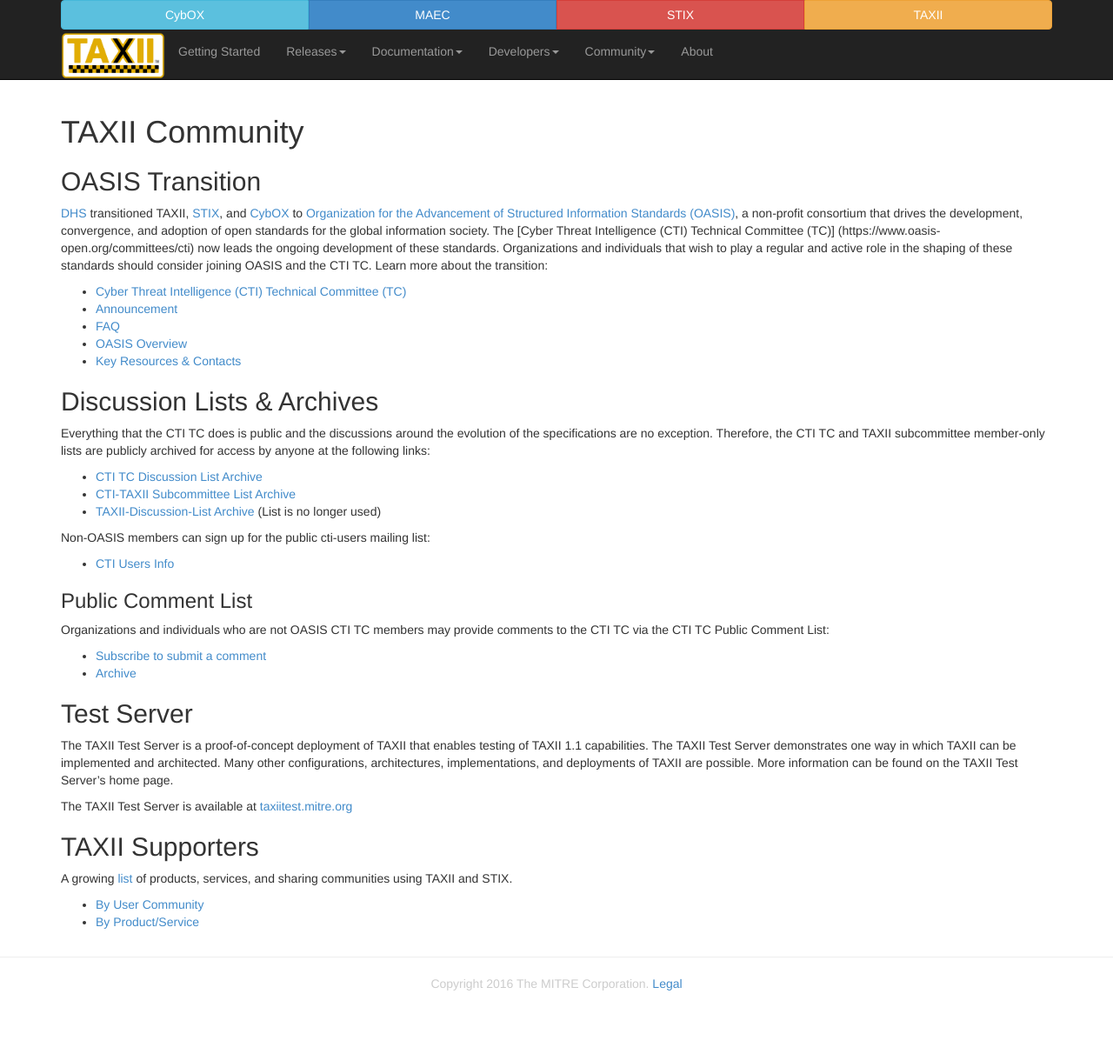
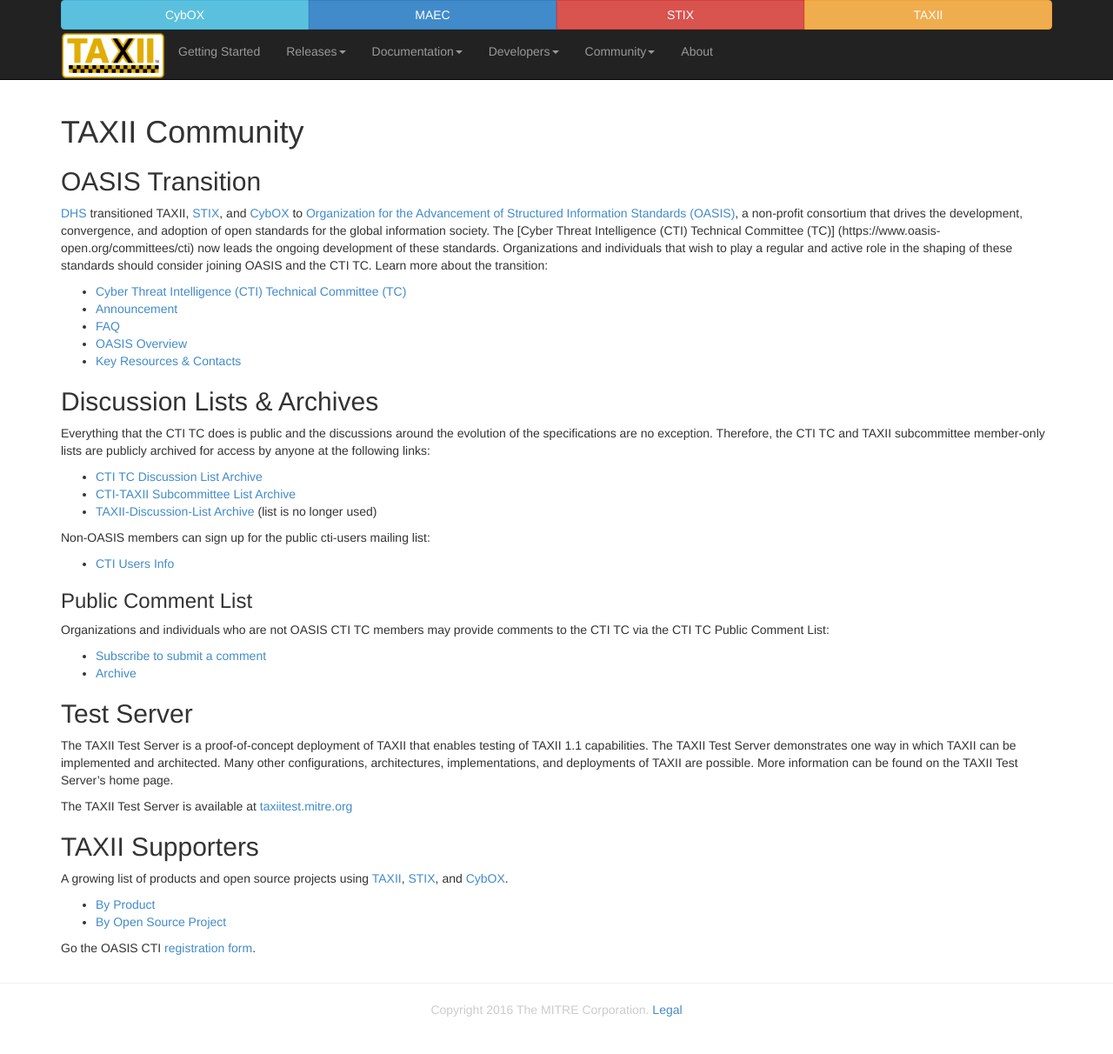
Before and after one commit to TAXIIProject/taxiiproject.github.io, a Jekyll site: the page built from community/index.md, in a window 1280 px wide. Shown: the whole page at 87% size. Built offline with Jekyll 4.4.1, drawn with Linux system fonts in a browser that asks for light colours; Markdown is read by kramdown in place of the engine named in the settings; before the commit the page ends 1182 px from its top, so only the background shows below that.

Commit message:
Updated Community page
Updated the TAXII Supporters subsection to the page with links to the OASIS supporters lists., and so the text was consistent with the STIX and CybOX Community pages. Also fixed a typo.

```diff
--- a/community/index.md
+++ b/community/index.md
@@ -18,7 +18,7 @@ Everything that the CTI TC does is public and the discussions around the evoluti
 
 * [CTI TC Discussion List Archive](https://lists.oasis-open.org/archives/cti/)
 * [CTI-TAXII Subcommittee List Archive](https://lists.oasis-open.org/archives/cti-taxii/)
-* [TAXII-Discussion-List Archive](http://making-security-measurable.1364806.n2.nabble.com/TAXII-Discussion-List-Archive-f7579264.html) (List is no longer used)
+* [TAXII-Discussion-List Archive](http://making-security-measurable.1364806.n2.nabble.com/TAXII-Discussion-List-Archive-f7579264.html) (list is no longer used)
 
 Non-OASIS members can sign up for the public cti-users mailing list:
 
@@ -38,7 +38,9 @@ implementations, and deployments of TAXII are possible. More information can be
 The TAXII Test Server is available at [taxiitest.mitre.org](http://taxiitest.mitre.org/)
 
 ##TAXII Supporters
-A growing [list](http://stixproject.github.io/supporters/) of products, services, and sharing communities using TAXII and STIX.
+A growing list of products and open source projects using [TAXII](http://taxiiproject.github.io/), [STIX](http://stixproject.github.io/), and [CybOX](http://cyboxproject.github.io/).
 
-* [By User Community](http://stixproject.github.io/supporters/#user-communities)
-* [By Product/Service](http://stixproject.github.io/supporters/#products-and-services)
+* [By Product](https://wiki.oasis-open.org/cti/Products)
+* [By Open Source Project](https://wiki.oasis-open.org/cti/Open%20Source%20Projects)
+
+Go the OASIS CTI [registration form](https://www.surveymonkey.com/r/oasis-cti-tc-supporter-registration).
```
